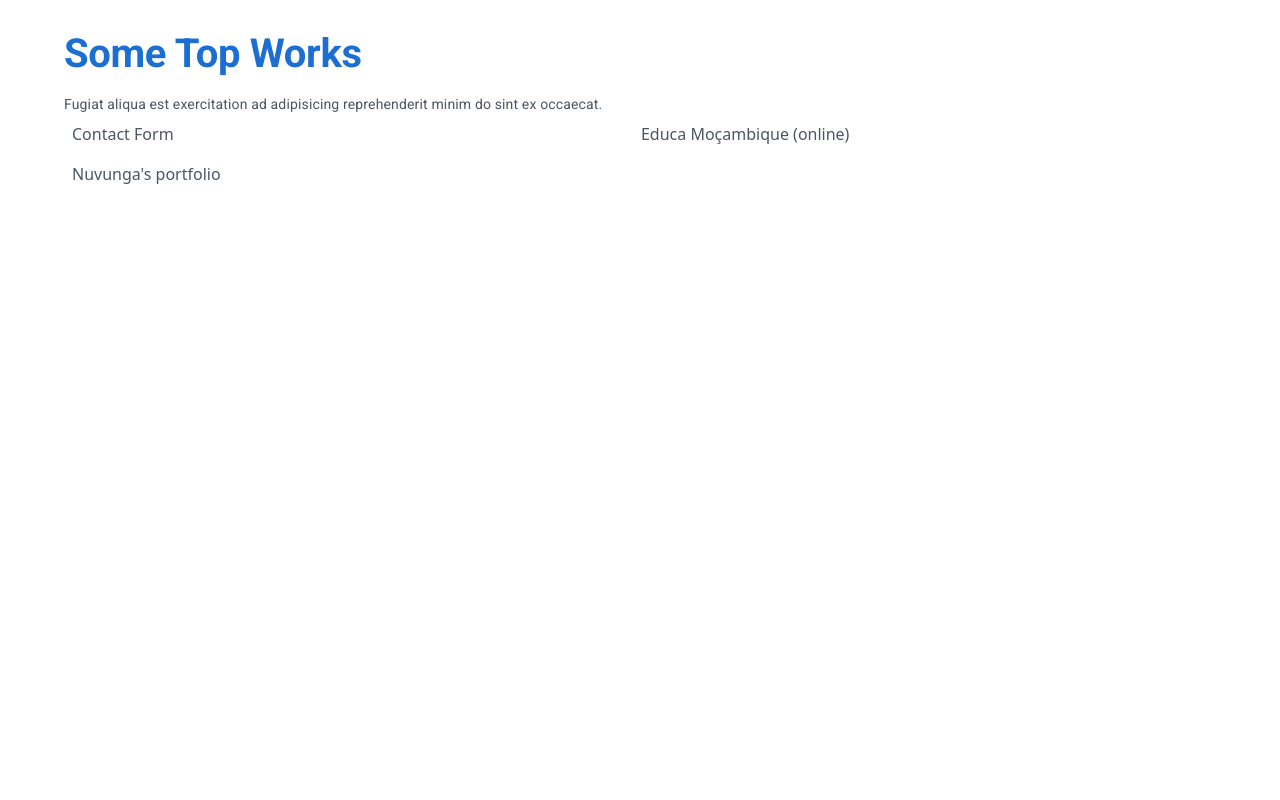
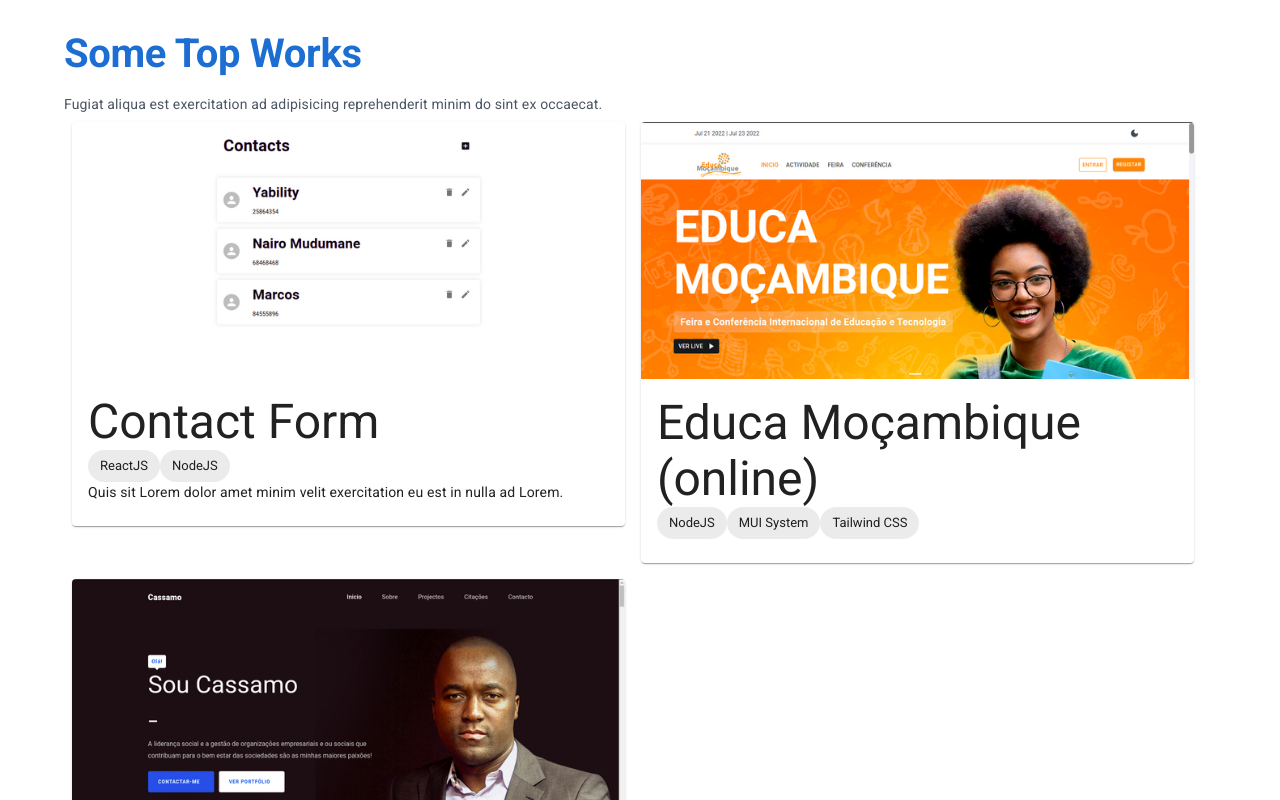
Before and after one commit to nairo-mudumane/react-portfolio-app, a React (Vite) app: page / in a window 1280 px wide. Shown: the part 1500-2300 px from the top of the page. Before the commit the page ends 1734 px from the top, so only its background shows below. Built offline with nearby package versions, Linux system fonts and the light colour scheme.

Commit message:
updated project's card

```diff
--- a/src/components/Cards/Project.tsx
+++ b/src/components/Cards/Project.tsx
@@ -1,3 +1,11 @@
+import {
+    Box,
+    Card,
+    CardContent,
+    CardMedia,
+    Chip,
+    Typography,
+} from "@mui/material";
 import { useTheme } from "../../hooks";
 import { StyledCardProject } from "./styles";
 import { ICardProject } from "./types";
@@ -5,9 +13,55 @@
 export function CardProject(props: ICardProject) {
     const { isDark } = useTheme();
 
-    return (
-        <StyledCardProject isDark={isDark}>
-            <h2>{props.project.name}</h2>
-        </StyledCardProject>
-    );
+    if (
+        props.project.link &&
+        (props.project.link.type === "url" || props.project.link.type === "git")
+    ) {
+        return (
+            <StyledCardProject isDark={isDark}>
+                <Card className="card">
+                    <a
+                        target="_blank"
+                        className="link"
+                        href={props.project.link.url}
+                    >
+                        <CardMedia
+                            component="img"
+                            className="banner-image"
+                            image={props.project.banner}
+                            alt={`${props.project.name}'s image banner`}
+                        />
+                    </a>
+
+                    <CardContent>
+                        <Typography variant="h3" className="title">
+                            {props.project.name}
+                        </Typography>
+
+                        <Box className="tools">
+                            {props.project.tools.map((tool, index) => (
+                                <Chip
+                                    key={index}
+                                    label={tool}
+                                    className="chip"
+                                />
+                            ))}
+                        </Box>
+
+                        {props.project.description && (
+                            <Box className="description">
+                                {props.project.description.map((desc) => (
+                                    <Typography key={desc} variant="body2">
+                                        {desc}
+                                    </Typography>
+                                ))}
+                            </Box>
+                        )}
+                    </CardContent>
+                </Card>
+            </StyledCardProject>
+        );
+    }
+
+    return null;
 }
--- a/src/components/Cards/styles.ts
+++ b/src/components/Cards/styles.ts
@@ -44,4 +44,16 @@
     }
 `;
 
-export const StyledCardProject = styled.article<ICurrentTheme>``;
+export const StyledCardProject = styled.article<ICurrentTheme>`
+    &,
+    .card {
+        background-color: ${(props) =>
+            props.isDark ? globalColors.gray3 : globalColors.white1};
+
+        &:hover,
+        &:focus {
+            background-color: ${(props) =>
+                props.isDark ? "#1e253c5c" : "#cbd5e182"};
+        }
+    }
+`;
```
